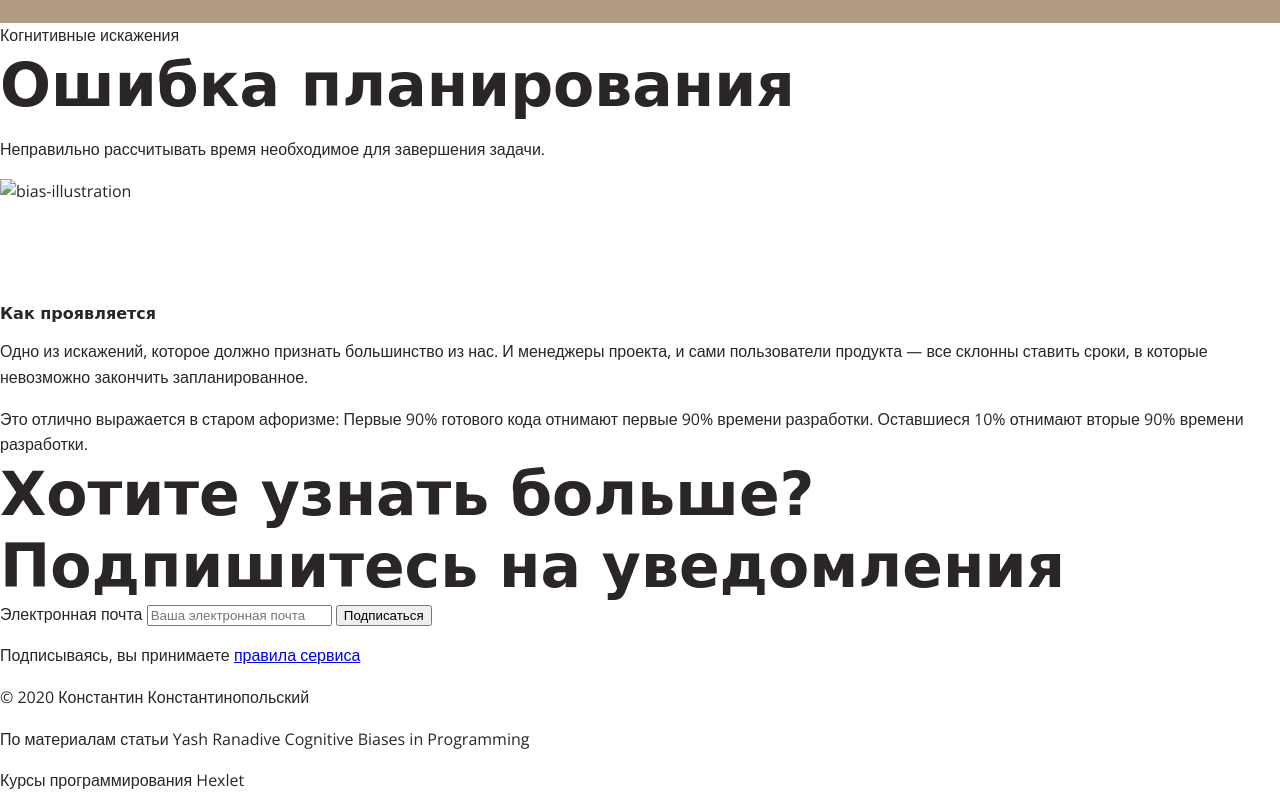
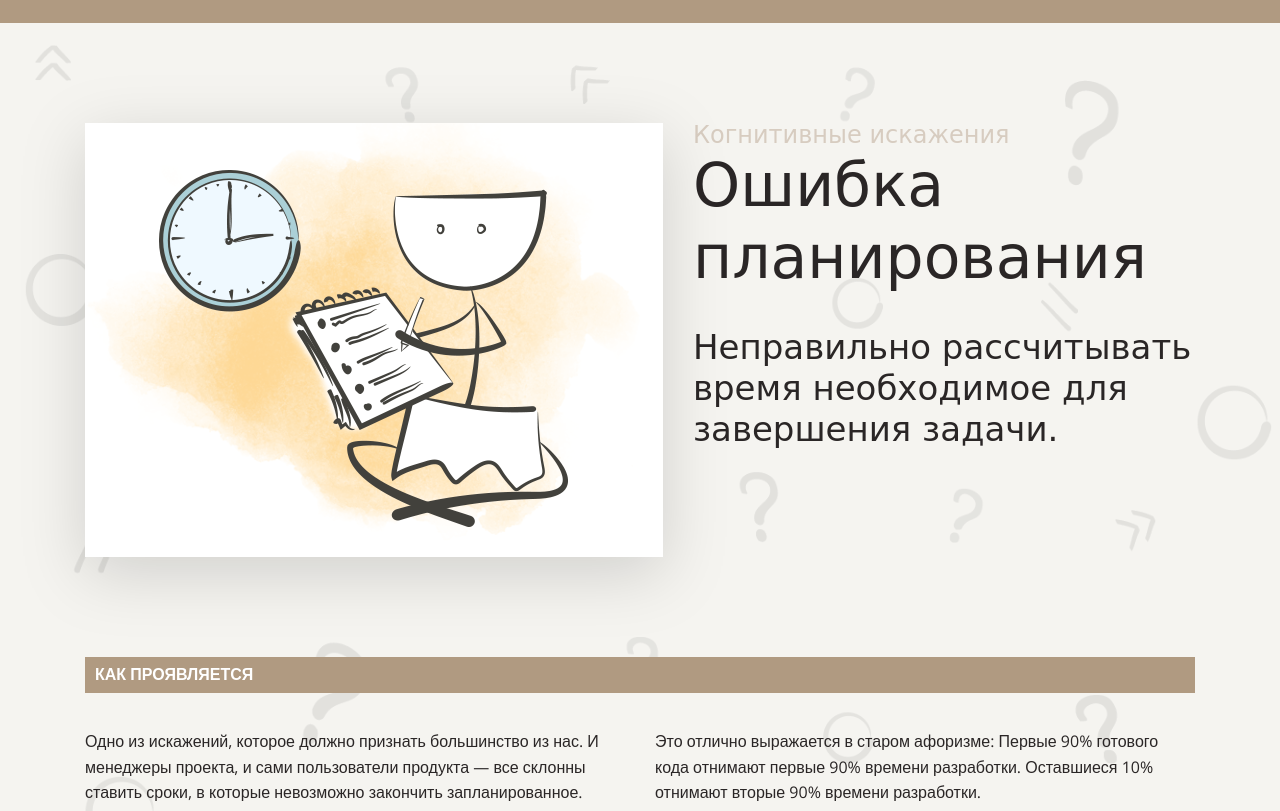
Before and after one commit to moryach0k/layout-designer-project-lvl1, a website: page src/index.html in a window 1280 px wide. Shown: the part 6560-7371 px from the top of the page. Drawn offline with nearby package versions, Linux system fonts and the light colour scheme; a web font is replaced by a local one.

Commit message:
add errors in planning block

```diff
--- a/src/index.html
+++ b/src/index.html
@@ -76,7 +76,7 @@
                         <p>Вы гонитесь за немедленной маленькой выгодой и игнорируете более крупную, недоступную сейчас, но доступную в будущем.</p>
                     </div>
                 </a>
-                <a  class="bias-block" href="#">
+                <a  class="bias-block" href="#errors-in-planning">
                     <div class="bias-card">
                         <span class="bias-number">5</span>
                         <h3 class="txt-main">Ошибка планирования</h3>
@@ -184,18 +184,26 @@
             </div>
         </section>
 
-        <section>
-            <span>Когнитивные искажения</span>
+        <section class="bg" id="errors-in-planning">
+            <div class="wrapper">
+                <div class="flex">
+                    <div class="bias-illustration"><img src="assets/5.png" alt="bias-illustration"></div>
+                    <div class="bias-header bias-header-right">
+                        <span class="bias-subheader bias-subheader-light">Когнитивные искажения</span>
                         <h2>Ошибка планирования</h2>
                         <p>
                             Неправильно рассчитывать время необходимое для завершения задачи.
                         </p>
-            <img src="#" alt="bias-illustration">
+                    </div>
+                </div>
                 <div class="bias-traits">
-                <h4>Как проявляется</h4>
-                <p>Одно из искажений, которое должно признать большинство из нас. И менеджеры проекта, и сами пользователи продукта — все склонны ставить сроки, в которые невозможно закончить запланированное.</p>
-                <p>Это отлично выражается в старом афоризме:
+                    <h4 class="bias-traits-header bias-traits-header-dark">Как проявляется</h4>
+                    <div class="flex">
+                        <p class="bias-description-column">Одно из искажений, которое должно признать большинство из нас. И менеджеры проекта, и сами пользователи продукта — все склонны ставить сроки, в которые невозможно закончить запланированное.</p>
+                        <p class="bias-description-column">Это отлично выражается в старом афоризме:
                             Первые 90% готового кода отнимают первые 90% времени разработки. Оставшиеся 10% отнимают вторые 90% времени разработки.</p>
+                    </div>
+                </div>
             </div>
         </section>
     </main>
```
Lines whose indentation alone changed are shown as unchanged.
